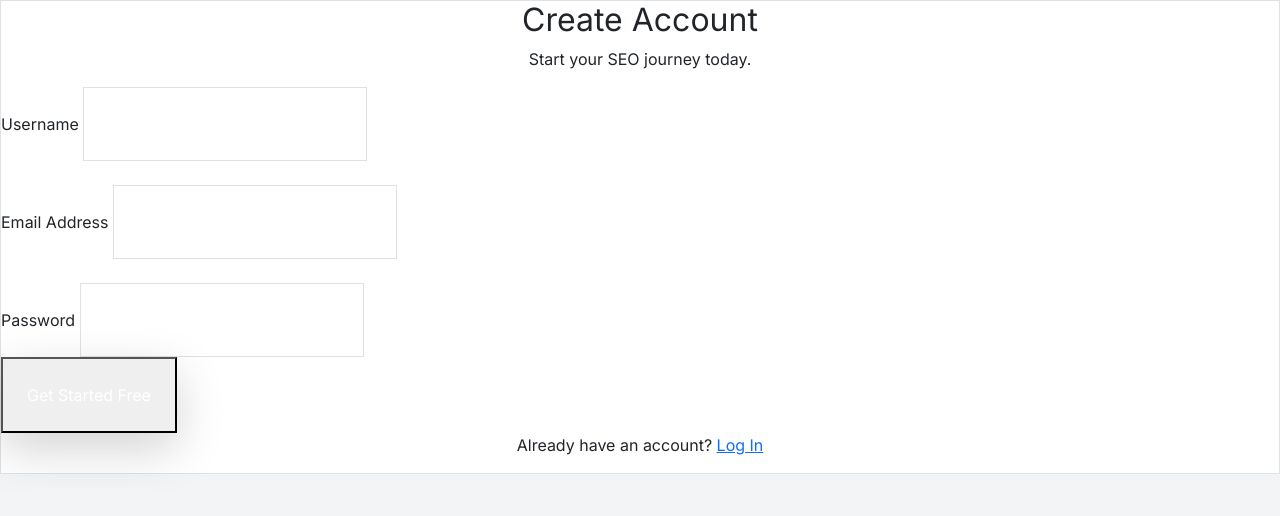
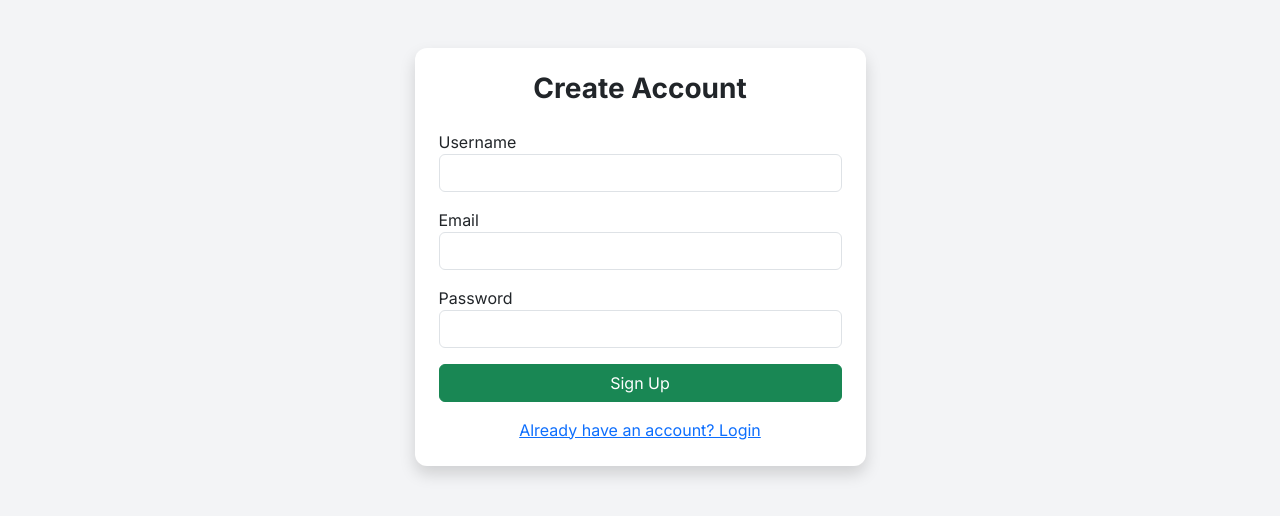
Before and after one commit to dilawar47866/MySEOTooler_V5, a Flask app: page /signup in a window 1280 px wide. Shown: the top 516 px of the page. Run offline with Flask 3, Linux system fonts and the light colour scheme.

Commit message:
Update signup.html

```diff
--- a/templates/signup.html
+++ b/templates/signup.html
@@ -1,65 +1,48 @@
 {% extends "base.html" %}
 {% block content %}
-<div class="min-h-[80vh] flex items-center justify-center">
-    <div class="bg-white p-8 rounded-xl shadow-2xl w-full max-w-md border border-slate-100">
-        <h2 class="text-3xl font-bold text-center text-slate-800 mb-2">Create Account</h2>
-        <p class="text-center text-slate-500 mb-8">Start your SEO journey today.</p>
-
-        <form onsubmit="handleSignup(event)">
-            <div class="mb-4">
-                <label class="block text-sm font-bold mb-2 text-slate-700">Username</label>
-                <input type="text" id="username" class="w-full p-4 border rounded-xl focus:ring-2 focus:ring-blue-500" required>
+<div class="container mt-5">
+    <div class="row justify-content-center">
+        <div class="col-md-5">
+            <div class="card shadow p-4">
+                <h3 class="text-center mb-4 fw-bold">Create Account</h3>
+                <form id="signupForm" onsubmit="handleSignup(event)">
+                    <div class="mb-3">
+                        <label>Username</label>
+                        <input type="text" id="username" class="form-control" required>
                     </div>
-
-            <div class="mb-4">
-                <label class="block text-sm font-bold mb-2 text-slate-700">Email Address</label>
-                <input type="email" id="email" class="w-full p-4 border rounded-xl focus:ring-2 focus:ring-blue-500" required>
+                    <div class="mb-3">
+                        <label>Email</label>
+                        <input type="email" id="email" class="form-control" required>
                     </div>
-
-            <div class="mb-6">
-                <label class="block text-sm font-bold mb-2 text-slate-700">Password</label>
-                <input type="password" id="password" class="w-full p-4 border rounded-xl focus:ring-2 focus:ring-blue-500" required>
+                    <div class="mb-3">
+                        <label>Password</label>
+                        <input type="password" id="password" class="form-control" required>
                     </div>
-
-            <button type="submit" id="btn" class="w-full bg-blue-600 text-white p-4 rounded-xl font-bold text-lg hover:bg-blue-700 transition shadow-lg">
-                Get Started Free
-            </button>
+                    <button type="submit" class="btn btn-success w-100">Sign Up</button>
                 </form>
-
-        <p class="text-center mt-6 text-slate-500">
-            Already have an account? <a href="{{ url_for('login') }}" class="text-blue-600 font-bold hover:underline">Log In</a>
-        </p>
+                <div class="text-center mt-3">
+                    <a href="/login">Already have an account? Login</a>
+                </div>
+            </div>
+        </div>
     </div>
 </div>
 
 <script>
 async function handleSignup(e) {
     e.preventDefault();
-    const btn = document.getElementById('btn');
     const username = document.getElementById('username').value;
     const email = document.getElementById('email').value;
     const password = document.getElementById('password').value;
 
-    btn.innerHTML = '<i class="fas fa-spinner fa-spin"></i> Creating Account...';
-    btn.disabled = true;
-
-    try {
     const res = await fetch('/signup', {
         method: 'POST',
         headers: {'Content-Type': 'application/json'},
-            body: JSON.stringify({username: username, email: email, password: password})
+        body: JSON.stringify({username, email, password})
     });
     const data = await res.json();
-
-        if(data.error) throw new Error(data.error);
-
-        // Success - Redirect
-        window.location.href = data.redirect;
-    } catch(err) {
-        alert(err.message);
-        btn.innerHTML = 'Get Started Free';
-        btn.disabled = false;
-    }
+    if(data.success) window.location.href = data.redirect;
+    else alert(data.error);
 }
 </script>
 {% endblock %}
```
Lines whose indentation alone changed are shown as unchanged.
